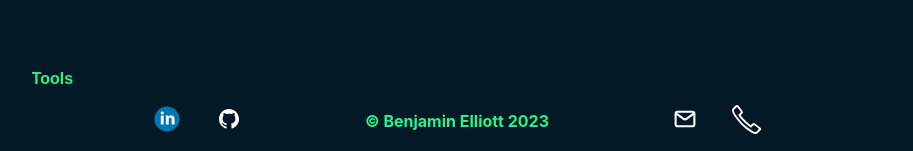
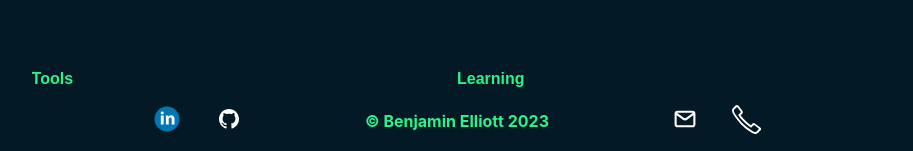
Before and after one commit to benjaminelliott/portfolio, a React (Create React App) app: page / in a window 1280 px wide. Shown: the part 646-797 px from the top of the page, without its empty margins (183-1096 px from the left). Built offline with nearby package versions, Linux system fonts and the light colour scheme; grey boxes are pictures that could not be loaded; a web font is replaced by a local one.

Commit message:
adjusting layout on small screens

```diff
--- a/src/App.scss
+++ b/src/App.scss
@@ -273,6 +273,13 @@
   flex-direction: column;
   justify-content: flex-start;
   gap: 1rem;
+}
+
+.tech-stack-combined {
+  display: flex;
+  flex-direction: column;
+  justify-content: space-between;
+  width: 100%;
 }
 
 .tech-logos {
@@ -873,9 +880,16 @@
     width: 50%;
   }
 
+  .tech-stack-combined {
+    flex-direction: row;
+  }
+
   @media (min-width: 1400px) {
     .App {
       max-width: 85dvw;
+    }
+    .tech-stack-combined {
+      flex-direction: row;
     }
   }
 
@@ -883,5 +897,8 @@
     .App {
       max-width: 80dvw;
     }
+    .tech-stack-combined {
+      flex-direction: row;
+    }
   }
 }
--- a/src/routes/Home.tsx
+++ b/src/routes/Home.tsx
@@ -101,6 +101,7 @@
               ))}
           </div>
         </div>
+        <div className="tech-stack-combined">
           <div className="tech-stack">
             <h4 className="section-title">Tools</h4>
             <div className="tech-logos">
@@ -141,6 +142,7 @@
                 ))}
             </div>
           </div>
+        </div>
       </article>
     </animated.section>
   );
```
Lines whose indentation alone changed are shown as unchanged.
